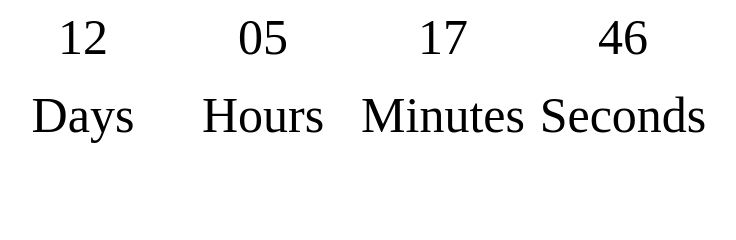
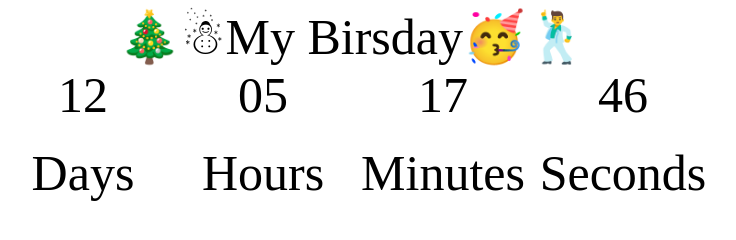
Before and after one commit to Oleg-ua7/goit-js-hw-11-timer, a plain HTML site: page index.html in a window 1280 px wide. Shown: the whole page, without its empty margins (287-1023 px from the left). Drawn offline with Linux system fonts and the light colour scheme.

Commit message:
чуть от себя добавил

```diff
--- a/index.html
+++ b/index.html
@@ -12,6 +12,7 @@
 </head>
 
 <body>
+  <div class="wer"> 🎄☃My Birsday🥳🕺 </div>
   <div class="timer" id="timer-1">
     <div class="field">
       <span class="value" data-value="days">00</span>
--- a/styles.css
+++ b/styles.css
@@ -18,3 +18,9 @@
 .label {
   margin-top: 20px;
 }
+
+.wer {
+  display: flex;
+  justify-content: center;
+  font-size: 50px;
+}
```
